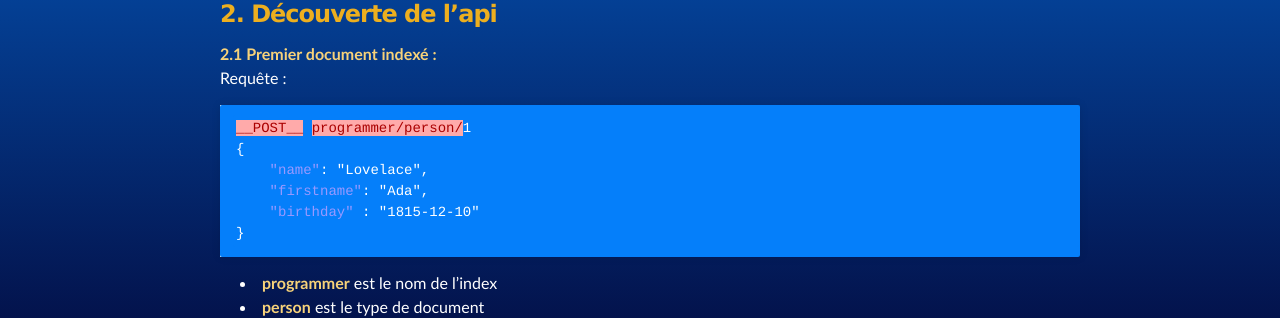
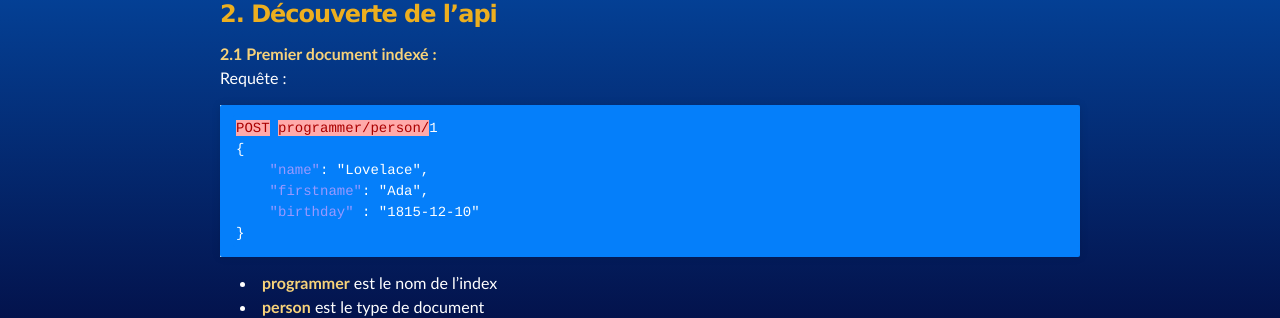
Before and after one commit to oziade/oziade.github.io, a Jekyll site: the page built from index.md, in a window 1280 px wide and 900 px high, scrolled down 452 px. Shown: the part 140-458 px from the top of the window. Built offline with Jekyll 4.4.1, drawn with Linux system fonts in a browser that asks for light colours; nearby versions of some CDN libraries.

Commit message:
Try fixing request in json block

```diff
--- a/_includes/chapter_2.md
+++ b/_includes/chapter_2.md
@@ -4,7 +4,7 @@
    __2.1 Premier document indexé :__
 Requête :
 {% highlight json %}
-__POST__ programmer/person/1
+POST programmer/person/1
 {
     "name": "Lovelace",
     "firstname": "Ada",
```
